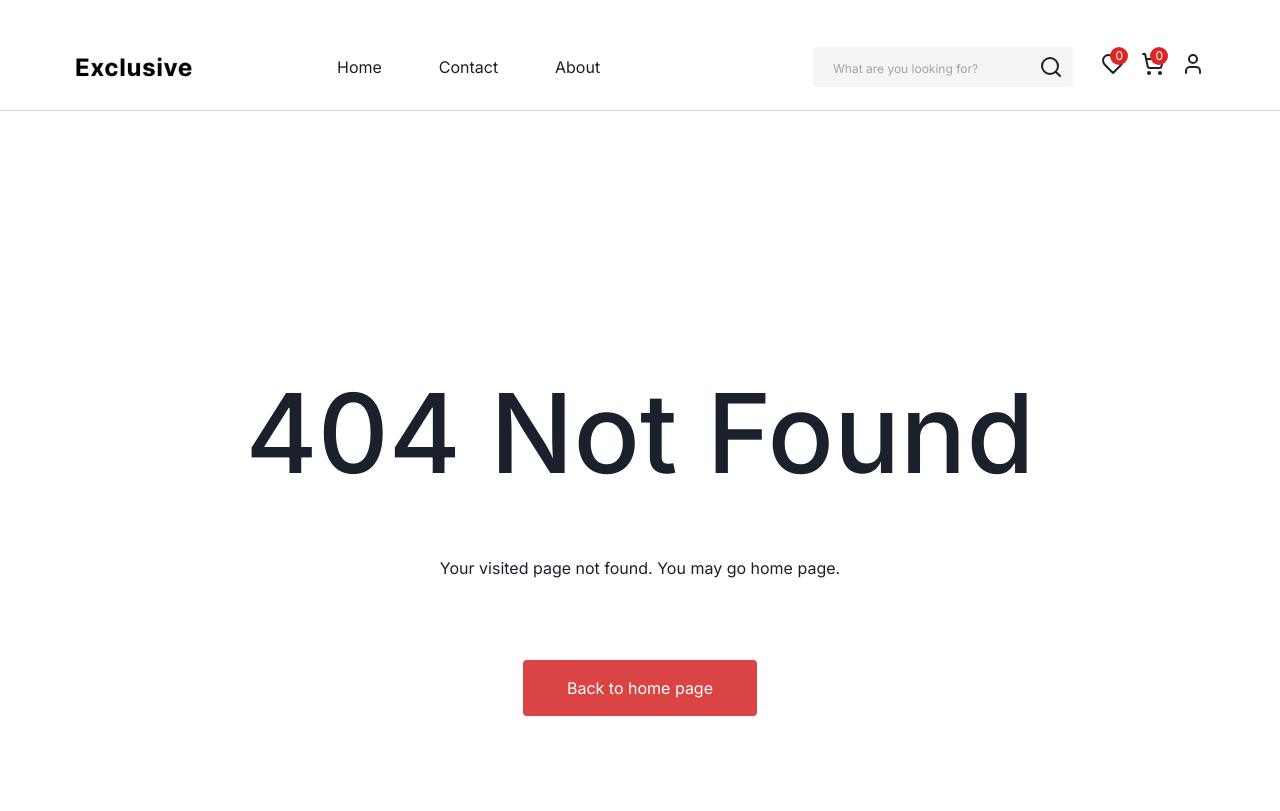
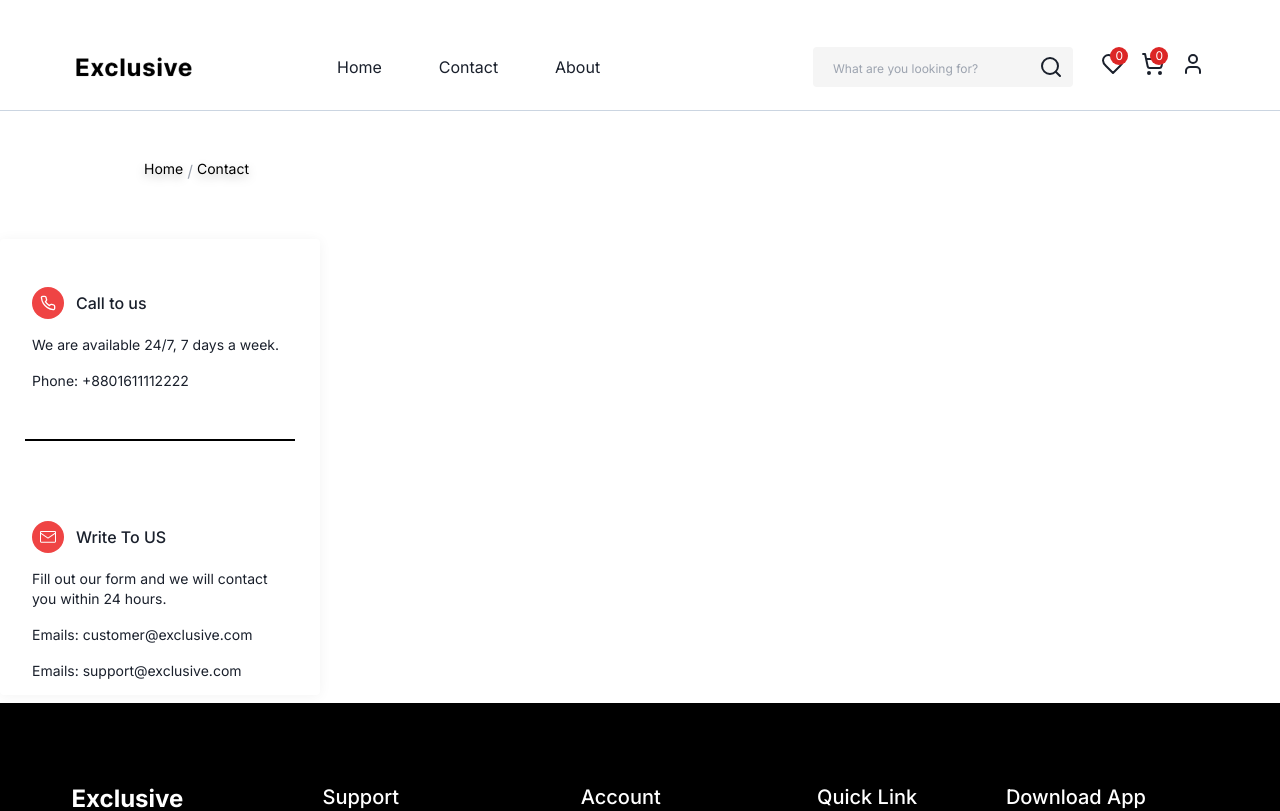
Before and after one commit to marshal336/shop, a Next.js app: page /contact in a window 1280 px wide. Before the commit this address had no page. Shown: the top 811 px of the page. Built offline with nearby package versions, Linux system fonts and the light colour scheme.

Commit message:
feat:add DataContact to ContactPage

```diff
--- /dev/null
+++ b/src/app/contact/Contact.module.scss
@@ -0,0 +1,47 @@
+ul.contact-breadcrumb {
+  @apply mt-12 mb-12 ml-36 inline-flex;
+
+  li.contact-breadcrumbs-link {
+    @apply text-black text-sm font-normal opacity-50;
+  }
+  li {
+    @apply text-black drop-shadow-custom text-sm font-normal;
+  }
+
+  span {
+    @apply text-gray-400 mx-1;
+  }
+}
+
+.contact-info {
+  @apply flex flex-col items-center w-80 h-[456px] rounded shadow-boxContact bg-default my-2;
+
+  .box {
+    @apply mt-12;
+
+    .circle {
+      @apply rounded-full bg-red-500 w-8 h-8 flex justify-center items-center;
+
+      svg {
+        @apply text-white;
+      }
+    }
+
+    .box-title {
+      @apply flex items-center;
+      h2 {
+        @apply text-base font-medium ml-3;
+      }
+    }
+
+    .box-additional-info {
+      p {
+        @apply text-sm font-normal w-64 my-4;
+      }
+    }
+  }
+
+  span {
+    @apply border w-[270px] border-black my-8;
+  }
+}
--- /dev/null
+++ b/src/app/contact/DataContact/index.tsx
@@ -0,0 +1,43 @@
+//styles
+import styles from '../Contact.module.scss'
+
+//icons
+import { LuPhone } from "react-icons/lu";
+import { GoMail } from "react-icons/go";
+
+
+
+export const DataContact=()=>{
+    return(
+        <div className={styles['contact-info']}>
+            <div className={styles['box']}>
+            <div className={styles['box-title']} >
+                <div className={styles['circle']}>
+                    <LuPhone />
+                </div>
+                <h2>Call to us</h2>
+            </div>
+            <div className={styles['box-additional-info']}>
+                <p>We are available 24/7, 7 days a week.</p>
+                <p>Phone: +8801611112222</p>
+            </div>
+            </div>
+
+            <span />
+
+            <div className={styles['box']}>
+            <div className={styles['box-title']} >
+                <div className={styles['circle']}>
+                <GoMail />
+                </div>
+                <h2>Write To US</h2>
+            </div>
+            <div className={styles['box-additional-info']}>
+                <p>Fill out our form and we will contact you within 24 hours.</p>
+                <p>Emails: customer@exclusive.com</p>
+                <p>Emails: support@exclusive.com</p>
+            </div>
+            </div>
+        </div>
+    )
+}
--- /dev/null
+++ b/src/app/contact/page.tsx
@@ -0,0 +1,20 @@
+import styles from "./Contact.module.scss";
+import { DataContact } from "./DataContact";
+
+export default function ContactPage() {
+  return (
+    <div>
+      <div>
+        <ul className={styles["contact-breadcrumb"]}>
+          <li className={styles["contact-breadcrumb-link"]}>Home</li>
+          <span>/</span>
+          <li>Contact</li>
+        </ul>
+      </div>
+
+      <div>
+        <DataContact />
+      </div>
+    </div>
+  );
+}
--- a/tailwind.config.ts
+++ b/tailwind.config.ts
@@ -26,6 +26,10 @@ const config: Config = {
       },
       colors: {
         main: "#db4444",
+        default:'rgb(255, 255, 255);'
+      },
+      boxShadow:{
+        boxContact:'0px 1px 13px 0px rgba(0, 0, 0, 0.05);'
       },
       dropShadow: {
         custom: '0px 4px 4px rgba(0, 0, 0, 0.25)',
```
